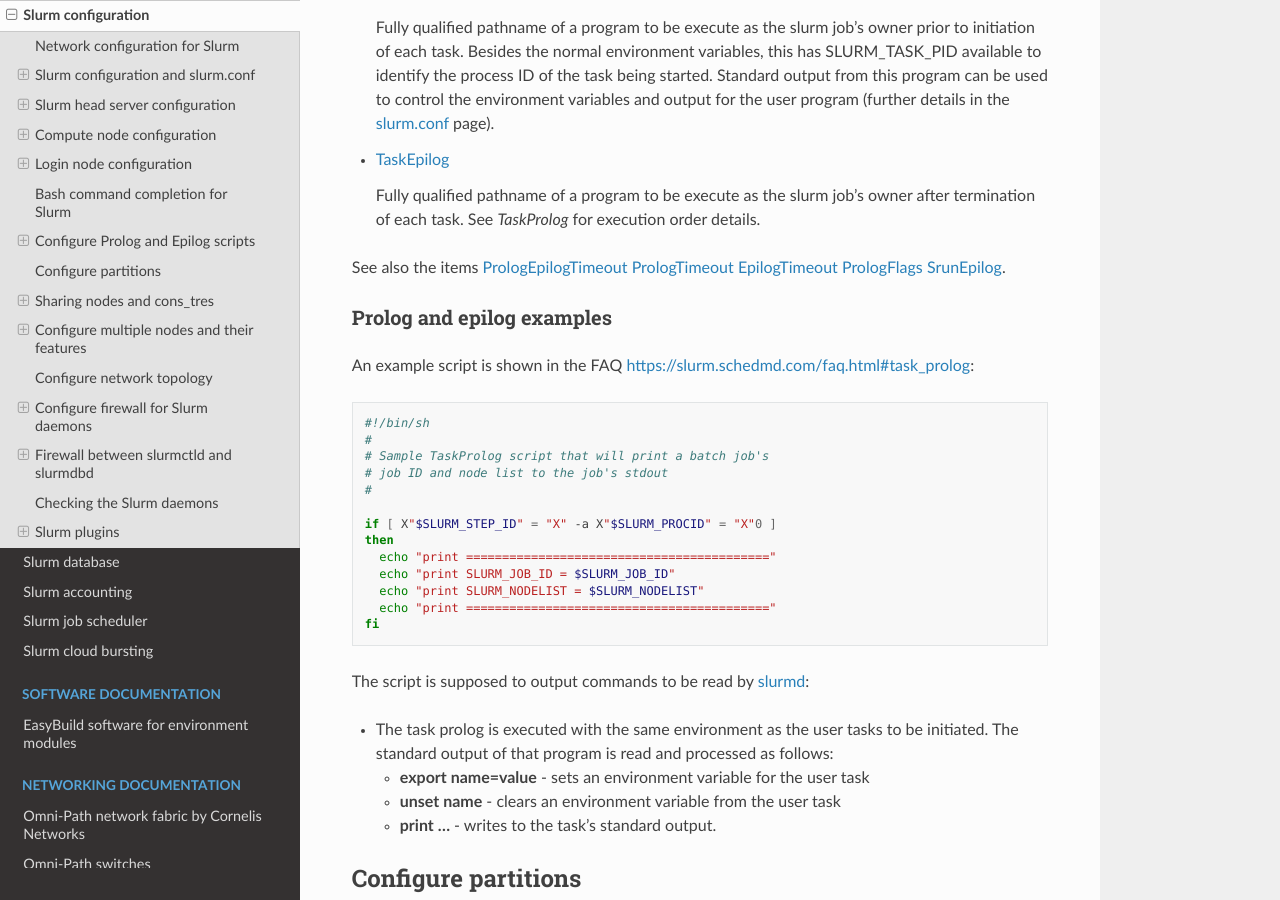
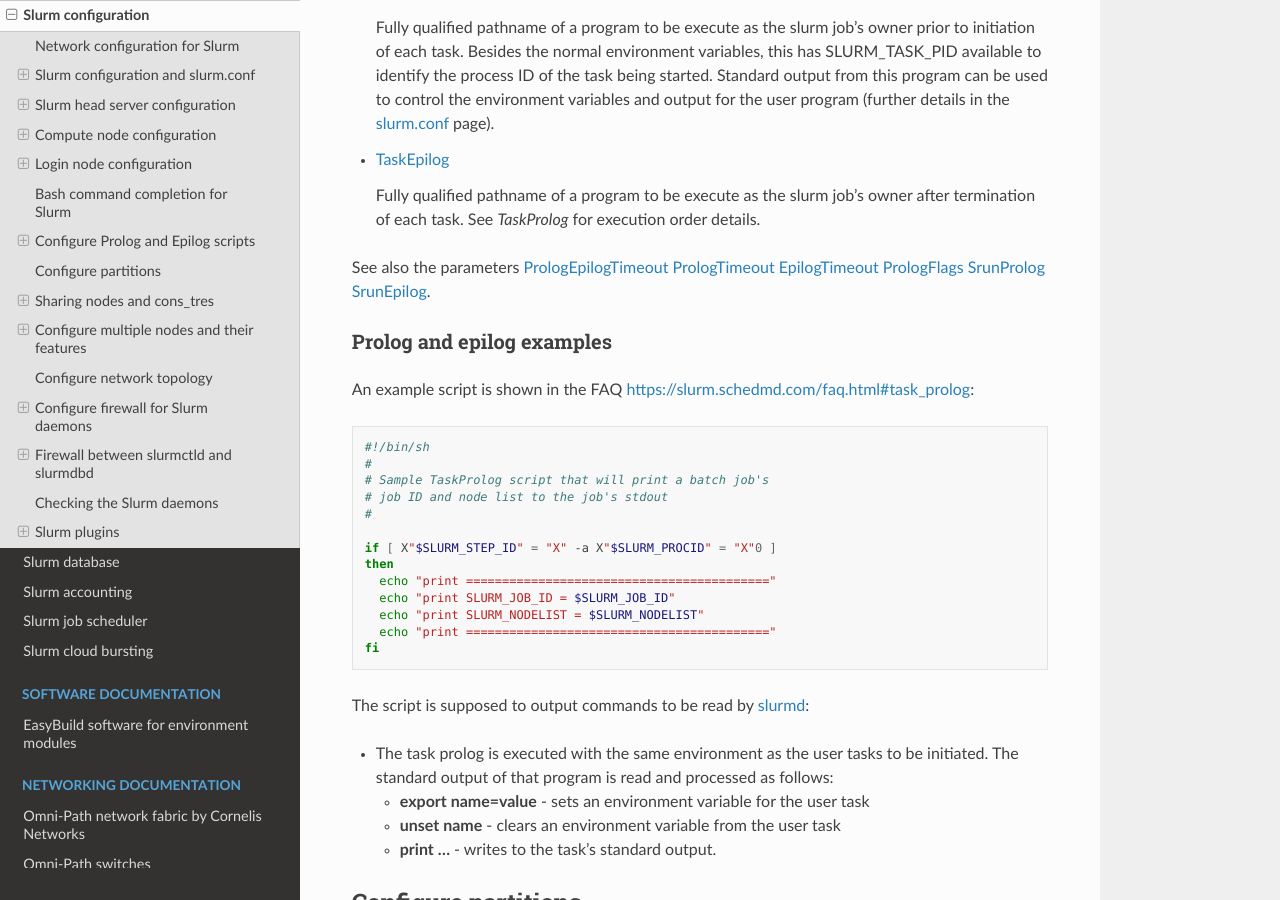
Before and after one commit to OleHolmNielsen/Niflheim_system, a Sphinx documentation site: the page built from docs/Slurm_configuration.rst, in a window 1280 px wide and 900 px high, scrolled down 38468 px. Built offline with Sphinx 7.4.7 and the Read the Docs theme 3.1.0, drawn with Linux system fonts in a browser that asks for light colours.

Commit message:
Added SrunProlog link

```diff
--- a/docs/Slurm_configuration.rst
+++ b/docs/Slurm_configuration.rst
@@ -1693,7 +1693,7 @@
 
   Fully qualified pathname of a program to be execute as the slurm job's owner after termination of each task. See *TaskProlog* for execution order details.
 
-See also the items PrologEpilogTimeout_ PrologTimeout_ EpilogTimeout_ PrologFlags_ SrunEpilog_.
+See also the parameters PrologEpilogTimeout_ PrologTimeout_ EpilogTimeout_ PrologFlags_ SrunProlog_ SrunEpilog_.
 
 .. _Prolog: https://slurm.schedmd.com/slurm.conf.html#OPT_Prolog
 .. _PrologEpilogTimeout: https://slurm.schedmd.com/slurm.conf.html#OPT_PrologEpilogTimeout
@@ -1704,6 +1704,7 @@
 .. _TaskProlog: https://slurm.schedmd.com/slurm.conf.html#OPT_TaskProlog
 .. _TaskEpilog: https://slurm.schedmd.com/slurm.conf.html#OPT_TaskEpilog
 .. _glob_pattern: https://man7.org/linux/man-pages/man7/glob.7.html
+.. _SrunProlog: https://slurm.schedmd.com/slurm.conf.html#OPT_SrunProlog
 .. _SrunEpilog: https://slurm.schedmd.com/slurm.conf.html#OPT_SrunEpilog
 
 Prolog and epilog examples
```
